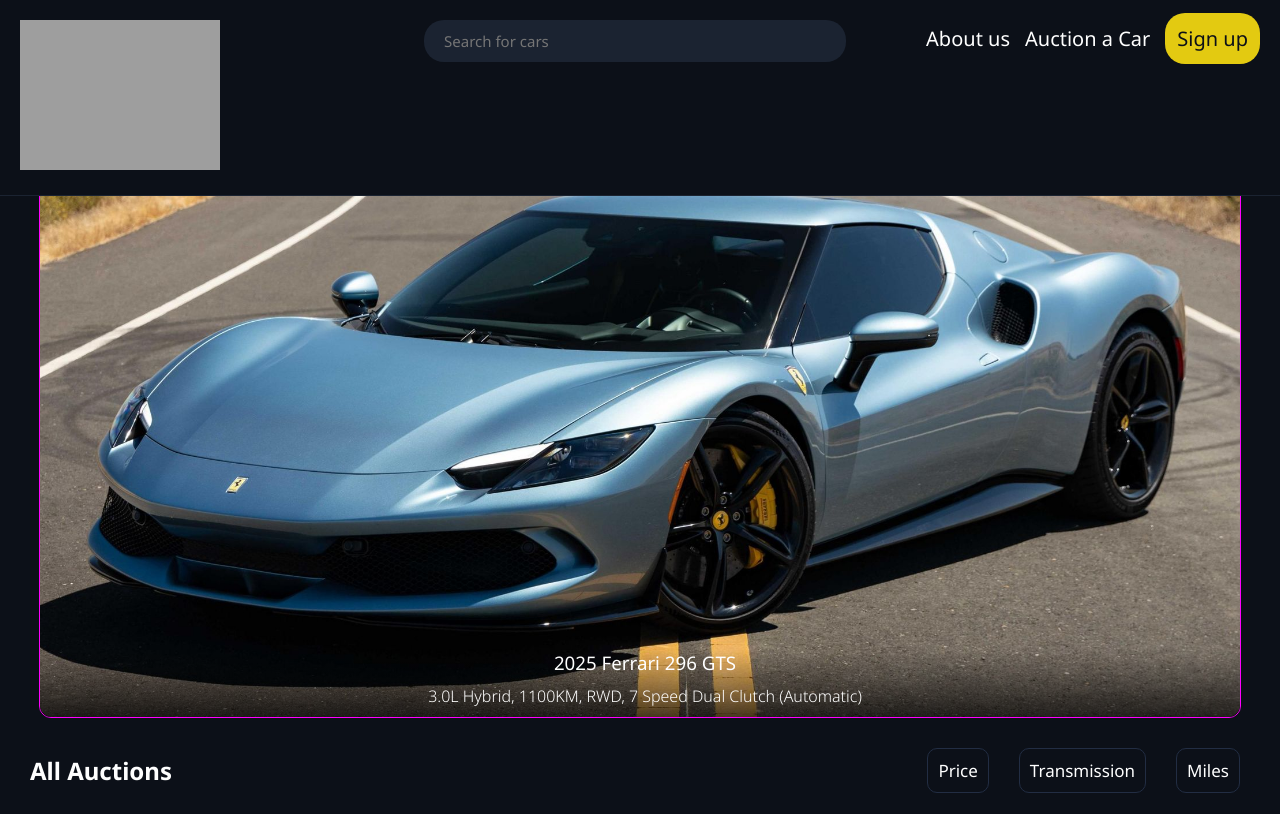
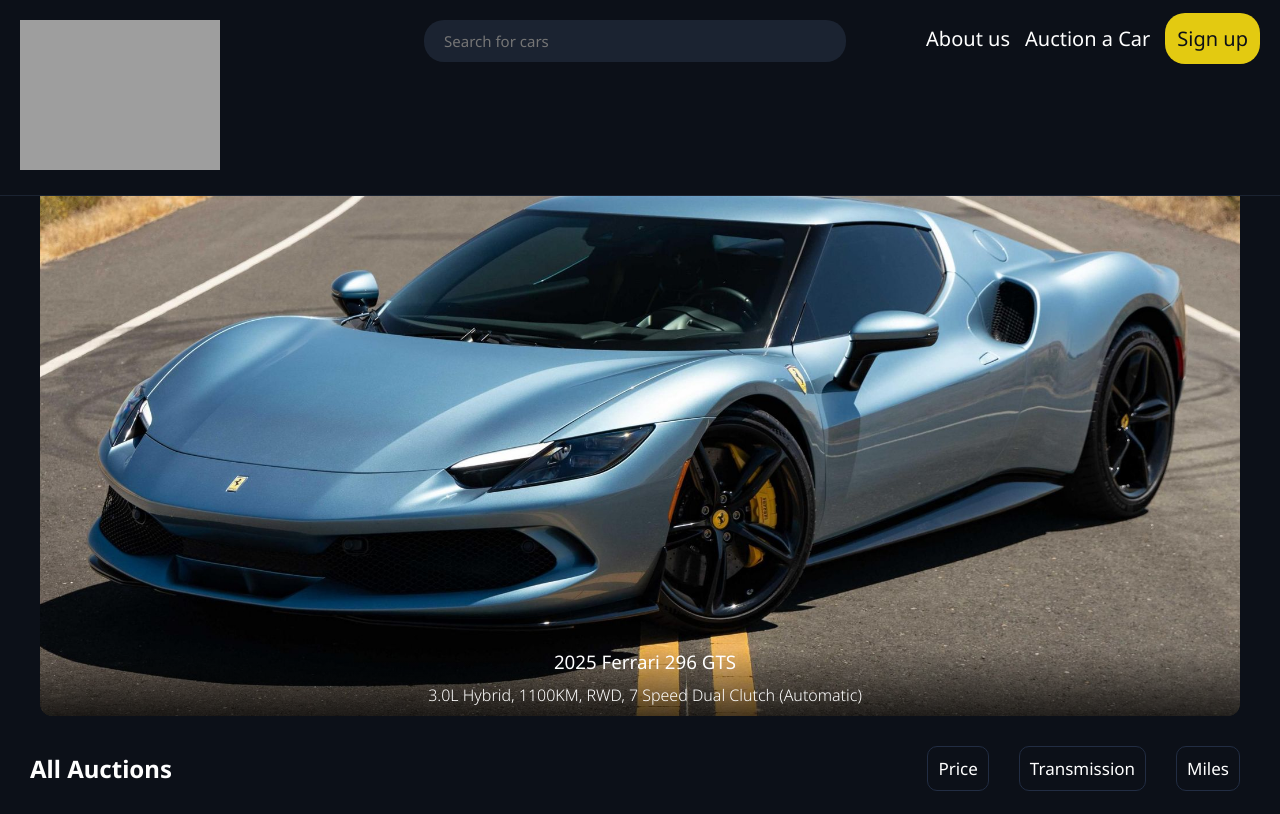
Before and after one commit to GitChakib/Cool-Website, a PHP site: page /Dashboard.html in a window 1280 px wide. Shown: the top 814 px of the page. Run offline with PHP 8.4, Linux system fonts and the light colour scheme; grey boxes are pictures that could not be loaded.

Commit message:
fixed popular listings bug

```diff
--- a/CSS/Theme.css
+++ b/CSS/Theme.css
@@ -161,6 +161,7 @@
     height: auto;
     position: relative;
     max-width: 1200px;
+    max-height: 600px;
     margin: 20px auto;
     overflow: hidden;
     border-radius: 12px;
@@ -211,7 +212,7 @@
     margin: auto;
     box-sizing: border-box;
 }
-.car{
+#carlistings .car{
     border: solid 1px magenta;
     margin: auto;
     margin-top: 5px;
```
